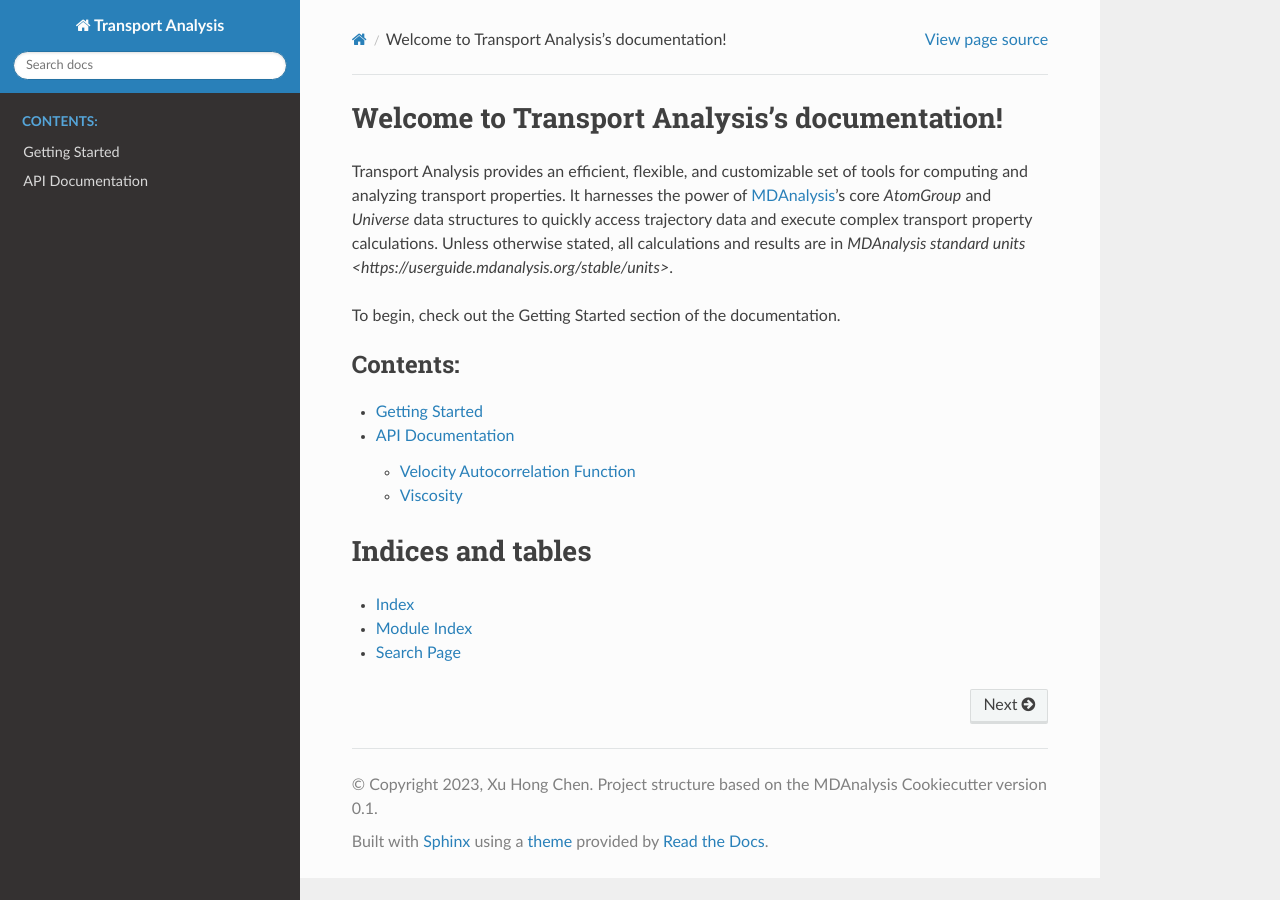
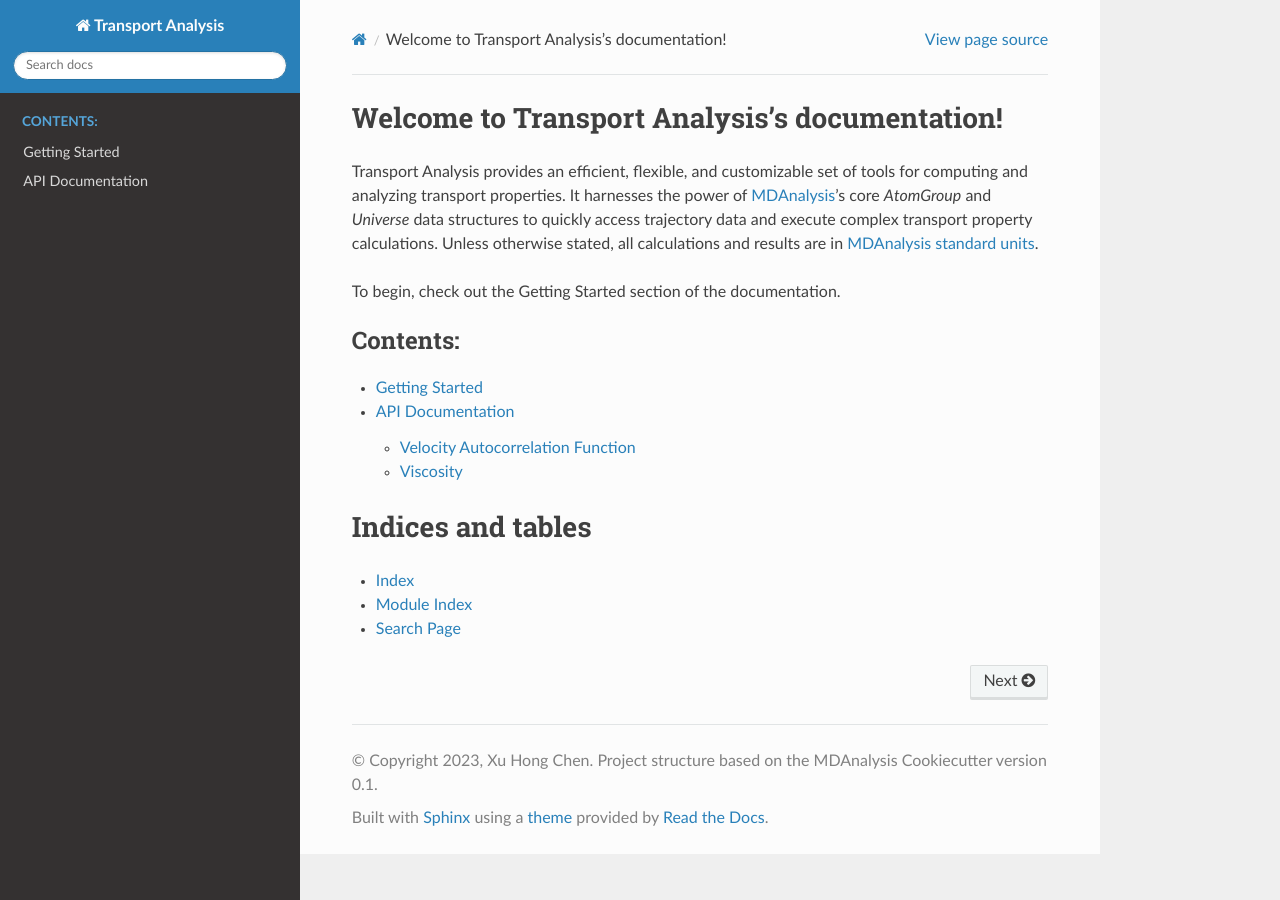
Before and after one commit to MDAnalysis/transport-analysis, a Sphinx documentation site: the page built from docs/source/index.rst, in a window 1280 px wide. Built offline with Sphinx 7.4.7 and the Read the Docs theme 2.0.0, drawn with Linux system fonts in a browser that asks for light colours.

Commit message:
Fix MDAnalysis units link in index

```diff
--- a/docs/source/index.rst
+++ b/docs/source/index.rst
@@ -12,7 +12,7 @@ It harnesses the power of `MDAnalysis <https://www.mdanalysis.org/>`_'s
 core `AtomGroup` and `Universe` data structures to quickly access
 trajectory data and execute complex transport property calculations.
 Unless otherwise stated, all calculations and results are in `MDAnalysis
-standard units <https://userguide.mdanalysis.org/stable/units>`.
+standard units <https://userguide.mdanalysis.org/stable/units>`_.
 
 To begin, check out the Getting Started section of the documentation.
 
```
